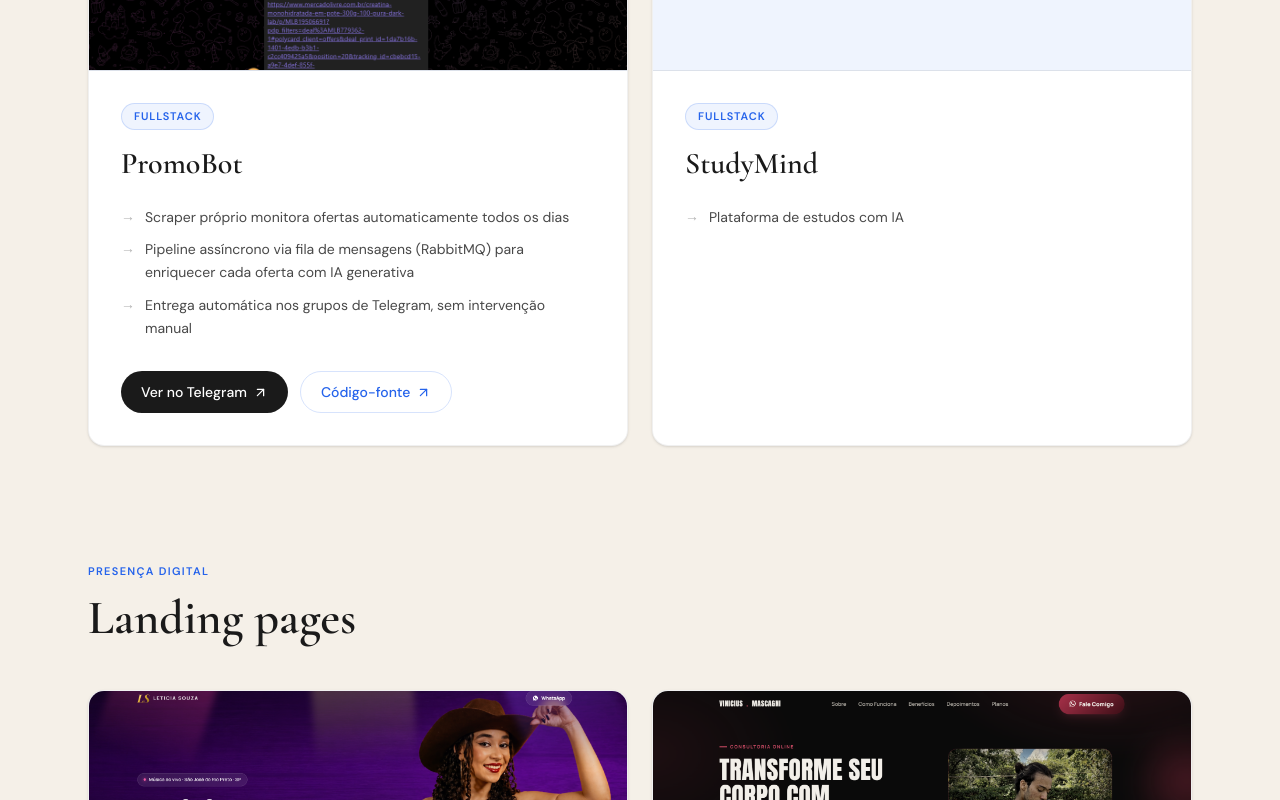
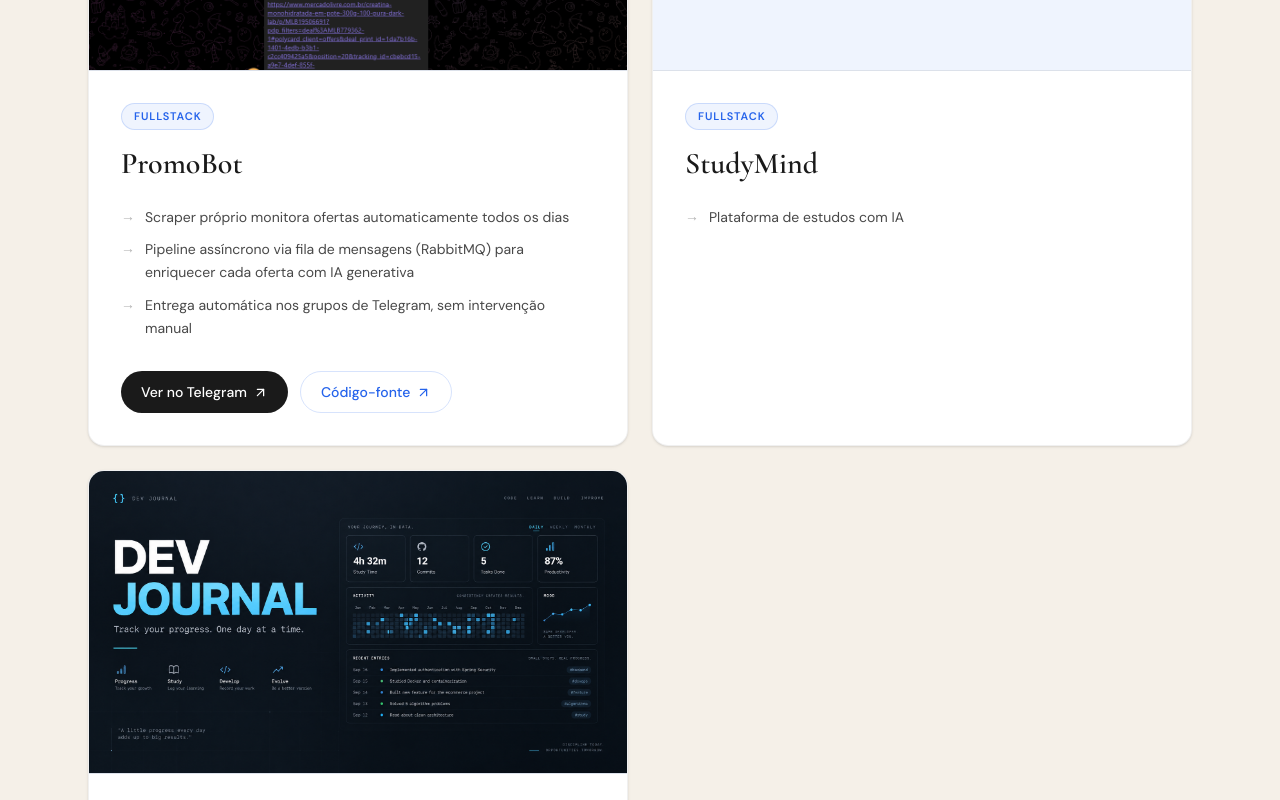
Before and after one commit to eduardo-Ciudad/ciudad.dev, a Next.js app: page /projetos in a window 1280 px wide. Shown: the part 2000-2800 px from the top of the page. Built offline with nearby package versions, Linux system fonts and the light colour scheme; no server answers.

Commit message:
feat(projects): adiciona ferramentas internas ao portfólio

```diff
--- a/src/app/projetos/page.tsx
+++ b/src/app/projetos/page.tsx
@@ -11,6 +11,7 @@ export const metadata: Metadata = {
 
 const categoriaCarousel = {
   fullstack: "Projeto fullstack",
+  "ferramenta-interna": "Ferramenta interna",
   "landing-page": "Landing page",
 } as const;
 
--- a/src/components/ProjetosGrid.tsx
+++ b/src/components/ProjetosGrid.tsx
@@ -12,6 +12,7 @@ type ProjetosGridProps = {
 
 const categoriaLabel = {
   fullstack: "Fullstack",
+  "ferramenta-interna": "Ferramenta interna",
   "landing-page": "Landing page",
 } satisfies Record<Projeto["categoria"], string>;
 
@@ -142,6 +143,9 @@ export function ProjetosGrid({ projetos }: ProjetosGridProps) {
   const [extraCardsRevealed, setExtraCardsRevealed] = useState(false);
   const extraProjectsId = useId();
   const fullstack = projetos.filter((projeto) => projeto.categoria === "fullstack");
+  const ferramentas = projetos.filter(
+    (projeto) => projeto.categoria === "ferramenta-interna",
+  );
   const landingPages = projetos.filter((projeto) => projeto.categoria === "landing-page");
   const landingPagesVisiveis = landingPages.filter((projeto) => projeto.destaque);
   const landingPagesExtras = landingPages.filter((projeto) => !projeto.destaque);
@@ -163,6 +167,31 @@ export function ProjetosGrid({ projetos }: ProjetosGridProps) {
           ))}
         </div>
       </section>
+
+      {ferramentas.length > 0 && (
+        <section aria-labelledby="ferramentas-title">
+          <div className="mb-9 md:mb-12">
+            <span className="text-[11px] font-semibold uppercase tracking-[0.12em] text-accent">
+              Automação de processos
+            </span>
+            <h2
+              id="ferramentas-title"
+              className="mt-3 font-heading text-3xl font-semibold md:text-5xl"
+            >
+              Ferramentas internas
+            </h2>
+          </div>
+          <div className="grid grid-cols-1 gap-6 lg:grid-cols-2">
+            {ferramentas.map((projeto, index) => (
+              <ProjetoCard
+                key={projeto.slug}
+                projeto={projeto}
+                index={index}
+              />
+            ))}
+          </div>
+        </section>
+      )}
 
       <section aria-labelledby="landing-pages-title">
         <div className="mb-9 md:mb-12">
--- a/src/data/projetos.ts
+++ b/src/data/projetos.ts
@@ -1,7 +1,7 @@
 export type Projeto = {
   slug: string;
   nome: string;
-  categoria: "fullstack" | "landing-page";
+  categoria: "fullstack" | "ferramenta-interna" | "landing-page";
   destaque: boolean;
   pago?: boolean;
   autoral?: boolean;
@@ -69,6 +69,38 @@ export const projetos: Projeto[] = [
     destaque: true,
     status: "Em manutenção",
     descricao: ["Plataforma de estudos com IA"],
+  },
+  {
+    slug: "dev-journal",
+    nome: "Dev Journal",
+    categoria: "fullstack",
+    destaque: true,
+    imagem: "/img/projetos/dev-jornal.png",
+    descricao: [
+      "Dashboard com estatísticas de estudo: dias registrados, horas, commits, streak, tecnologias mais usadas",
+      "API REST própria com CRUD completo, busca e filtros persistidos",
+      "Ferramenta de uso pessoal — construída pra resolver a própria rotina de estudos",
+    ],
+    ctaSecundario: {
+      label: "Código-fonte",
+      url: "https://github.com/eduardo-Ciudad/dev-journal",
+    },
+  },
+  {
+    slug: "conversor-pdf-centrofarma-eldorado",
+    nome: "Conversor de PDF (Centrofarma Eldorado)",
+    categoria: "ferramenta-interna",
+    destaque: true,
+    imagem: "/img/projetos/centrofarma-eldorado.png",
+    descricao: [
+      "Elimina preenchimento manual — farmacêutico digita uma vez, PDF sai pronto pra assinar",
+      "Preview do documento atualiza em tempo real conforme o formulário é preenchido",
+      "Campos específicos por tipo de atendimento (injetável, pressão arterial, perfuração de brinco), sob medida pro fluxo real da farmácia",
+    ],
+    ctaPrincipal: {
+      label: "Ver demonstração",
+      url: "https://eduardo-ciudad.github.io/conversor-pdf/",
+    },
   },
   {
     slug: "leticia-souza",
```
Also changed, not shown: public/img/projetos/centrofarma-eldorado.png (added), public/img/projetos/dev-jornal.png (added).
